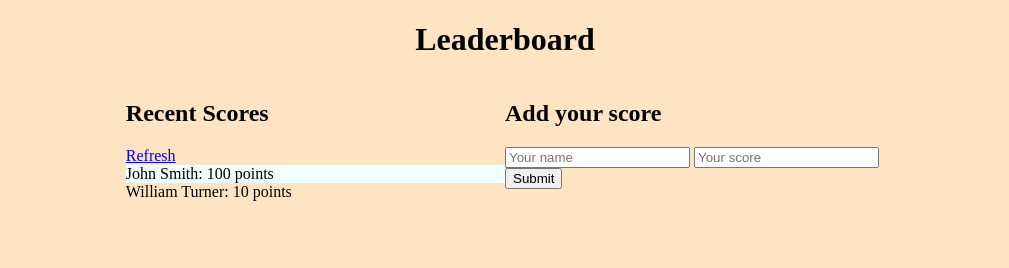
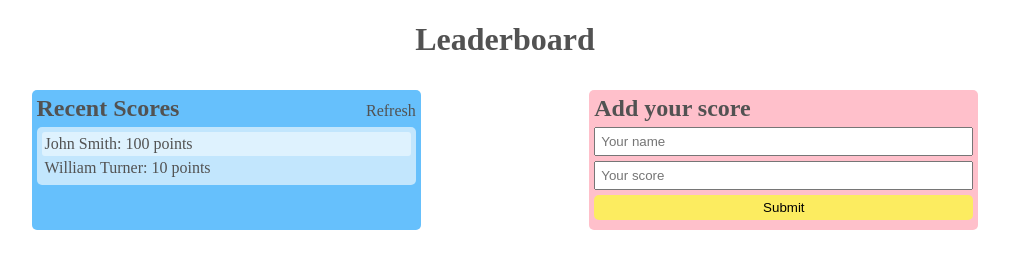
Before and after one commit to CRClothier/Leaderboard, a website built with webpack: page src/index.html in a window 1280 px wide. Shown: the whole page, without its empty margins (135-1144 px from the left). Built offline with nearby package versions, Linux system fonts and the light colour scheme; no server answers.

Commit message:
Add CSS styles

```diff
--- a/src/style.css
+++ b/src/style.css
@@ -1,26 +1,88 @@
 body {
-  background-color: bisque;
+  background-color: white;
+  color: rgb(82, 82, 82);
 }
 
 h1 {
   text-align: center;
 }
 
+.scores {
+  padding: 3px;
+}
+
 .scores:nth-child(odd) {
-  background-color: azure;
+  background-color: rgba(255, 255, 255, 0.459);
+  border-radius: 3px;
+}
+
+.board {
+  background-color: rgb(102, 192, 252);
+}
+
+.add-score {
+  background-color: pink;
 }
 
 .board,
 .add-score {
   width: 30%;
+  margin: 10px;
+  border-radius: 5px;
+  padding: 5px;
+  min-width: 300px;
 }
 
 main {
   display: flex;
-  justify-content: center;
+  justify-content: space-evenly;
+  flex-wrap: wrap-reverse;
 }
 
 p {
   padding: 0;
   margin: 0;
 }
+
+h2 {
+  margin: 0;
+  margin-bottom: 5px;
+}
+
+input {
+  box-sizing: border-box;
+  margin-bottom: 5px;
+  padding: 5px;
+  width: 100%;
+}
+
+#button {
+  border: none;
+  border-radius: 5px;
+  background-color: rgb(252, 236, 96);
+}
+
+#button:hover {
+  background-color: yellow;
+}
+
+#button:active {
+  background-color: bisque;
+}
+
+.score-header {
+  display: flex;
+  justify-content: space-between;
+}
+
+a {
+  text-decoration: none;
+  color: inherit;
+  align-self: center;
+}
+
+#container {
+  background-color: rgb(194, 230, 253);
+  padding: 5px;
+  border-radius: 5px;
+}
```
